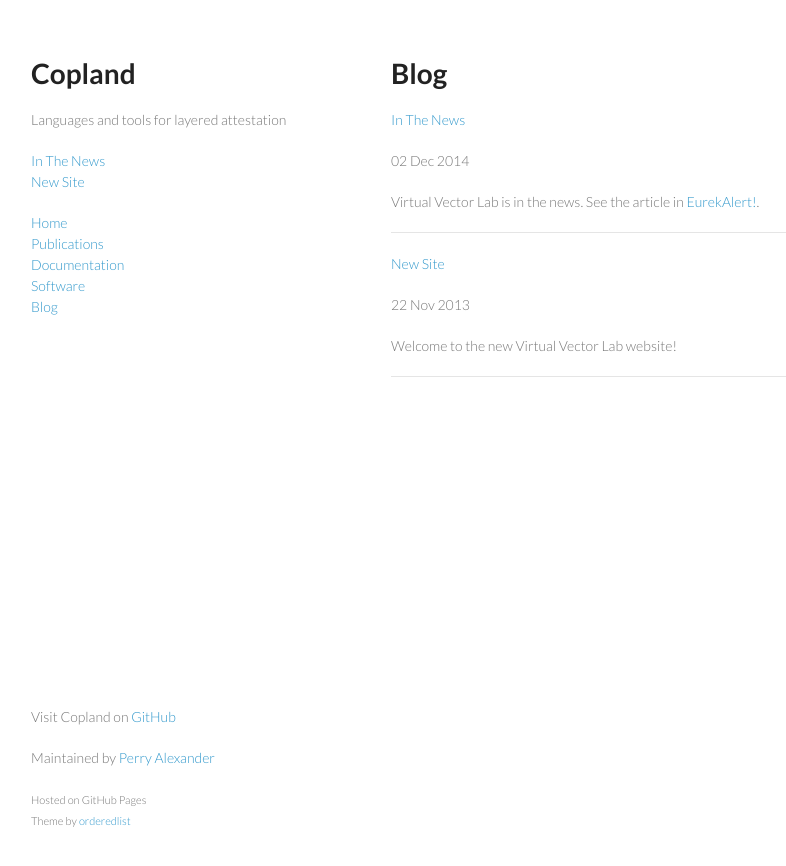
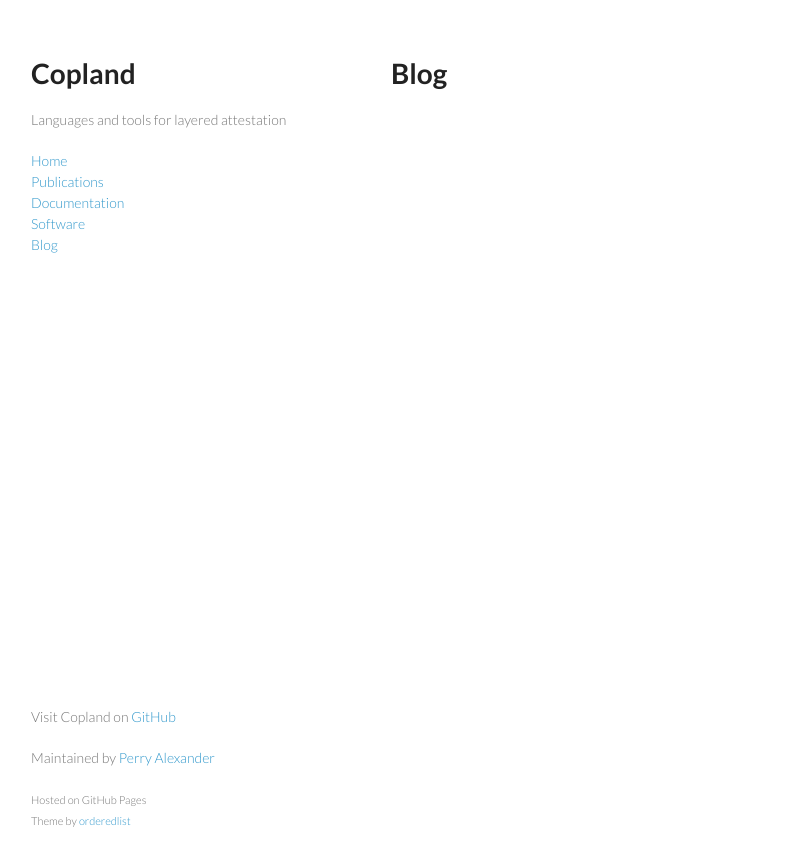
Before and after one commit to ku-sldg/copland, a Jekyll site: the page built from blog.md, in a window 1280 px wide. Shown: the top 866 px of the page, without its empty margins (179-965 px from the left). Built offline with Jekyll 4.4.1, drawn with Linux system fonts in a browser that asks for light colours.

Commit message:
removing block posts

```diff
--- a/_data/people.yml
+++ b/_data/people.yml
@@ -9,7 +9,10 @@
 - name: Paul Rowe
   description: MITRE
   role: faculty
-- name: Sarah H
+- name: Sarah Helble
+  description: JHUAPL
+  role: faculty
+- name: Aaron Pendergrass
   description: JHUAPL
   role: faculty
 - name: Peter Loscocco
--- a/_posts/2013-11-22-New-site.md
+++ /dev/null
@@ -1,7 +0,0 @@
----
-layout: blog
-category: blog
-titie: New site
----
-
-Welcome to the new Virtual Vector Lab website!
--- a/_posts/2014-12-02-In-the-news.md
+++ /dev/null
@@ -1,8 +0,0 @@
----
-layout: blog
-category: blog
-titie: In the news
----
-
-Virtual Vector Lab is in the news.  See the article in
-[EurekAlert!](http://www.eurekalert.org/pub_releases/2014-09/uok-pat092414.php).
```
